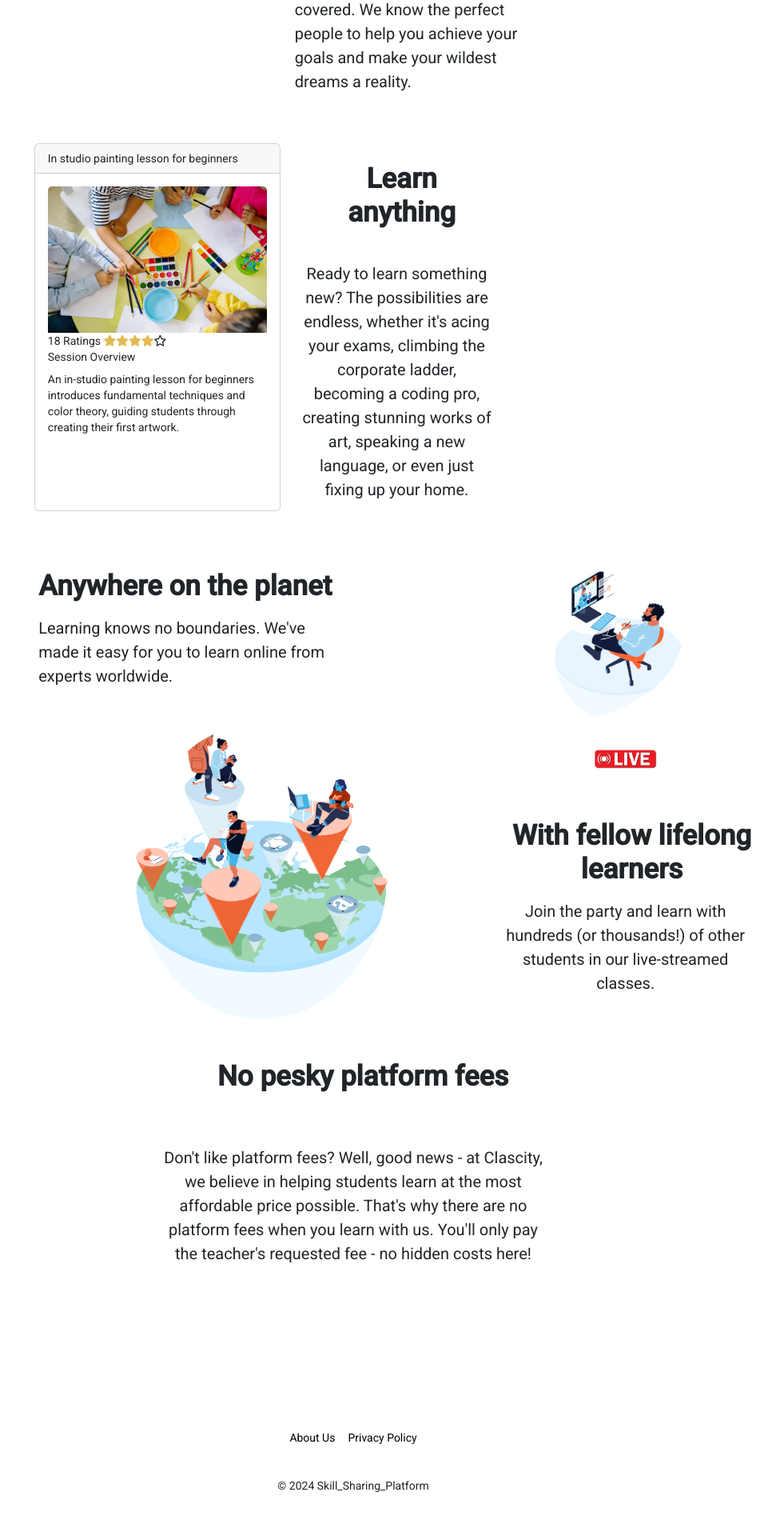
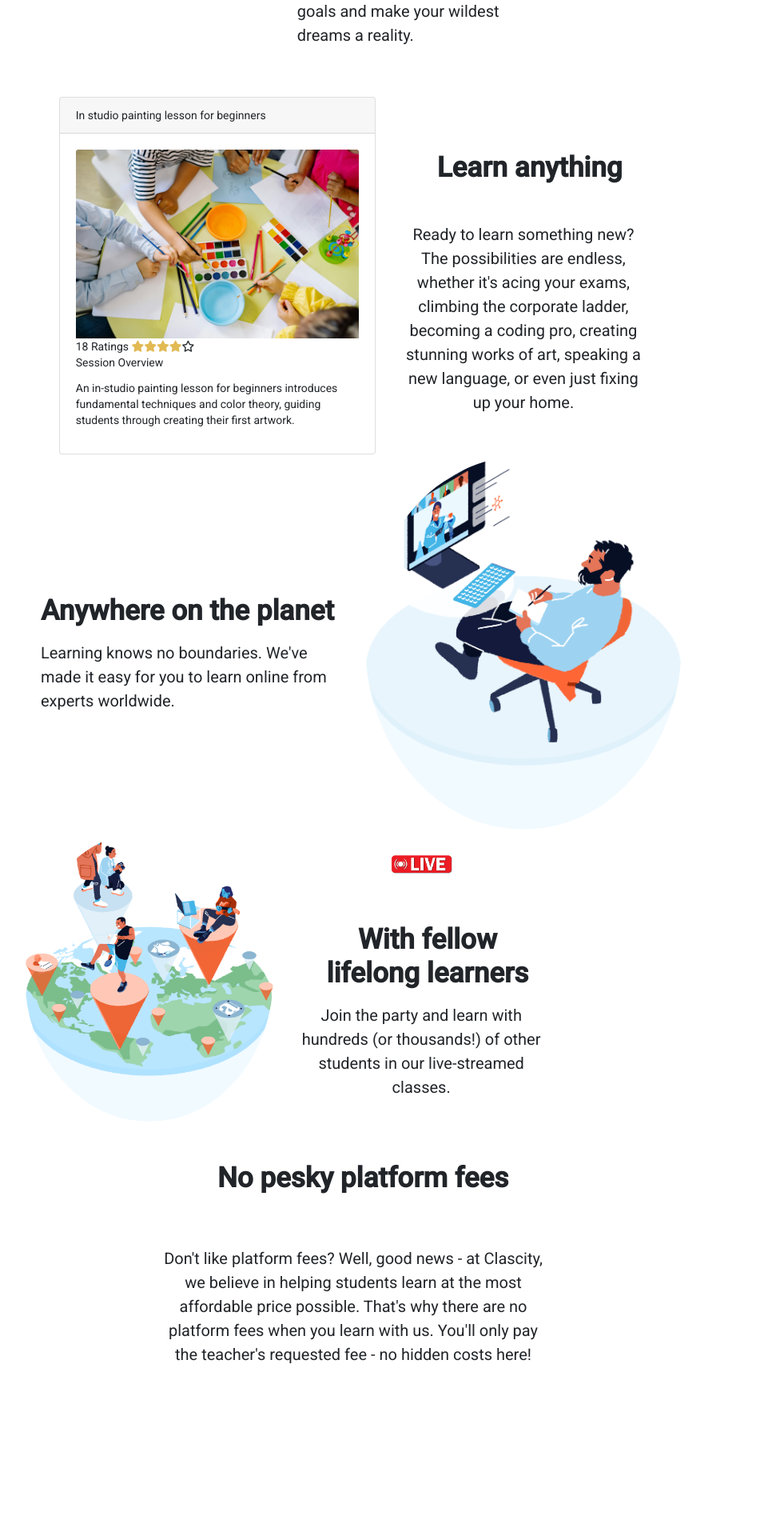
Before and after one commit to RohitMogal/Skill_sharing_Platform_FE, an Angular app: page / in a window 1280 px wide. Shown: the part 880-2795 px from the top of the page at 80% size, without its empty margins (198-1169 px from the left). Built offline with nearby package versions, Linux system fonts and the light colour scheme.

Commit message:
Add Popper

```diff
--- a/src/app/createsession/createsession.component.css
+++ b/src/app/createsession/createsession.component.css
@@ -1,5 +1,14 @@
 .container {
-    margin-top: 50px;
+    /* margin-top: 50px; */
+    border: 1px solid #ddd;
+    border-radius: 10px;
+    border-radius: 8px;
+    padding: 20px;
+    display: flexbox;
+    box-shadow: 0px 0px 10px rgba(7, 6, 6, 0.571);
+    max-width: 55%;
+    height: 30%;
+    margin: 0 auto;
 
   }
 
--- a/src/app/footer/footer.component.html
+++ b/src/app/footer/footer.component.html
@@ -1,15 +1,15 @@
 <footer class="text-center text-lg-start">
   <div class="container p-4">
-    <div class="row justify-content-center">
+    <div class="row justify-content-between">
       <!-- Links Section -->
-      <div class="col-lg-8 col-md-12 mb-4 mb-md-0 text-center">
+      <div class="col-lg-8 col-md-12 mb-4 mb-md-0 text-start">
         <a href="/about" class="text-decoration-none me-3">About Us</a>
         <a href="/privacy" class="text-decoration-none">Privacy Policy</a>
       </div>
+      <!-- Copyright Section -->
+      <div class="col-lg-4 col-md-12 mb-4 mb-md-0 text-end">
+        © 2024 Skill_Sharing_Platform
+      </div>
     </div>
   </div>
-  <div class="text-center p-3">
-    <!-- Copyright Section -->
-    © 2024 Skill_Sharing_Platform
-  </div>
 </footer>
--- a/src/app/navbar/navbar.component.html
+++ b/src/app/navbar/navbar.component.html
@@ -1,9 +1,9 @@
-<nav class="navbar navbar-expand-lg">
+<nav class="navbar navbar-expand-lg navbar-light bg-light">
   <a class="navbar-brand" href="#">Navbar</a>
-  <button class="navbar-toggler" type="button" data-toggle="collapse" data-target="#navbarNav" aria-controls="navbarNav" aria-expanded="false" aria-label="Toggle navigation">
+  <button class="navbar-toggler" type="button" data-toggle="collapse" data-target="#navbarSupportedContent" aria-controls="navbarSupportedContent" aria-expanded="false" aria-label="Toggle navigation">
     <span class="navbar-toggler-icon"></span>
   </button>
-  <div class="collapse navbar-collapse" id="navbarNav">
+  <div class="collapse navbar-collapse" id="navbarSupportedContent">
     <ul class="navbar-nav ml-auto">
       <li class="nav-item">
         <a class="nav-link" routerLink="/create-session">Create Session</a>
--- a/src/app/pages/home.component.html
+++ b/src/app/pages/home.component.html
@@ -1,11 +1,11 @@
 <div class="loadingPage">
-    <table class="loading-table">
+    <table class="loading-table w-100">
         <tr>
             <td colspan="2">
                 <section class="loading">
                     <div class="container-fluid">
                         <div class="row">
-                            <div class="col-xs-12 col-sm-10 col-lg-5 col-lg-offset-1">
+                            <div class="col-12 col-lg-6 offset-lg-3 text-center">
                                 <div class="hero-search">
                                     <h1 class="heading1">Learn from experts locally and around the world</h1>
                                     <p class="para1">"Clascity helps you find the right person with the right skills to learn from, fast."</p>
@@ -22,7 +22,7 @@
                 <section class="landing-about">
                     <div class="container-fluid">
                         <div class="row align-items-center">
-                            <div class="col-md-3 offset-md-2">
+                            <div class="col-md-4 offset-md-1">
                                 <h2 class="heading2">Unlock your full potential through skill sharing</h2>
                             </div>
                             <div class="col-md-4">
@@ -30,7 +30,7 @@
                                 <p class="para3">Ready to take your business to the next level? Or maybe you want to see the world from a new perspective (while flying through the air)? Either way, we've got you covered. We know the perfect people to help you achieve your goals and make your wildest dreams a reality.</p>
                             </div>
                             <div class="col-md-3">
-                                <img class="image img-fluid rotate-image round-image" alt="about" src="/assets/about.png">
+                                <img class="img-fluid rotate-image rounded-circle" alt="about" src="/assets/about.png">
                             </div>
                         </div>
                     </div>
@@ -41,14 +41,12 @@
             <td>
                 <section>
                     <div class="container mt-5">
-                        <div class="row justify-content-center card1">
-                            <div class="col-md-5 d-flex justify-content-center">
+                        <div class="row justify-content-center">
+                            <div class="col-md-5">
                                 <div class="card">
                                     <div class="card-header">In studio painting lesson for beginners</div>
                                     <div class="card-body">
-                                        <div class="card-img">
-                                            <img class="card-img-top" src="/assets/pexels-yankrukov-8613062.jpg" alt="Card image cap">
-                                        </div>
+                                        <img class="card-img-top" src="/assets/pexels-yankrukov-8613062.jpg" alt="Card image cap">
                                         <div class="card-text">
                                             18 Ratings
                                             <i class="fas fa-star" style="color: rgb(226, 186, 84);"></i>
@@ -57,36 +55,14 @@
                                             <i class="fas fa-star" style="color: rgb(226, 186, 84);"></i>
                                             <i class="far fa-star"></i>
                                         </div>
-                                        <div class="body">
-                                            <div class="card-title">Session Overview</div>
-                                            <p class="card-para4">An in-studio painting lesson for beginners introduces fundamental techniques and color theory, guiding students through creating their first artwork.</p>
-                                        </div>
+                                        <div class="card-title">Session Overview</div>
+                                        <p class="card-para4">An in-studio painting lesson for beginners introduces fundamental techniques and color theory, guiding students through creating their first artwork.</p>
                                     </div>
                                 </div>
                             </div>
-                            <div class="col-md-4 d-flex flex-column justify-content-center text-center ">
+                            <div class="col-md-4 text-center d-flex flex-column justify-content-center">
                                 <h2 class="heading2">Learn anything</h2>
                                 <p class="para2">Ready to learn something new? The possibilities are endless, whether it's acing your exams, climbing the corporate ladder, becoming a coding pro, creating stunning works of art, speaking a new language, or even just fixing up your home.</p>
-                            </div>
-                        </div>
-                    </div>
-                </section>
-            </td>
-        </tr>
-
-        <tr>
-
-        <tr>
-            <td colspan="2">
-                <section>
-                    <div class="container-fluid">
-                        <div class="row align-items-center">
-                            <div class="col-xs-12 col-sm-10 col-lg-5 offset-lg-1">
-                                <h2 class="heading4">Anywhere on the planet</h2>
-                                <p class="para6">Learning knows no boundaries. We've made it easy for you to learn online from experts worldwide.</p>
-                            </div>
-                            <div class="col-xs-12 col-sm-10 col-lg-5 d-flex justify-content-end">
-                                <img class="image2 round-image img-fluid"  alt="planet" src="/assets/Anywhere.png">
                             </div>
                         </div>
                     </div>
@@ -97,14 +73,31 @@
             <td colspan="2">
                 <section>
                     <div class="container-fluid">
-                        <div class="row align-items-center justify-content-end"> <!-- Added justify-content-end for right alignment -->
-                            <div class="col-xs-12 col-md-4 col-lg-4">
-                                <img class="image1 img-fluid round-image " alt="world" src="/assets/Planet.png">
+                        <div class="row align-items-center">
+                            <div class="col-lg-5 offset-lg-1">
+                                <h2 class="heading4">Anywhere on the planet</h2>
+                                <p class="para6">Learning knows no boundaries. We've made it easy for you to learn online from experts worldwide.</p>
                             </div>
-                            <div class="col-xs-12 col-md-4 col-lg-4 offset-lg-1 text-right"> <!-- Added text-right for alignment -->
+                            <div class="col-lg-5 d-flex justify-content-end">
+                                <img class="img-fluid rounded-circle" alt="planet" src="/assets/Anywhere.png">
+                            </div>
+                        </div>
+                    </div>
+                </section>
+            </td>
+        </tr>
+        <tr>
+            <td colspan="2">
+                <section>
+                    <div class="container-fluid">
+                        <div class="row align-items-center">
+                            <div class="col-lg-4 offset-lg-1">
+                                <img class="img-fluid rounded-circle" alt="world" src="/assets/Planet.png">
+                            </div>
+                            <div class="col-lg-4">
                                 <div class="text-center">
                                     <div class="live mb-3">
-                                        <img class="image img-fluid" style="width: 30%;" alt="live" src="/assets/LiveLogo.png">
+                                        <img class="img-fluid" style="width: 30%;" alt="live" src="/assets/LiveLogo.png">
                                     </div>
                                     <h3 class="heading5">With fellow lifelong learners</h3>
                                     <p class="para7">Join the party and learn with hundreds (or thousands!) of other students in our live-streamed classes.</p>
@@ -121,11 +114,9 @@
                 <section>
                     <div class="container-fluid">
                         <div class="row justify-content-center">
-                            <div class="col-xs-12 col-md-8 col-lg-6">
-                                <div class="text-center">
-                                    <h3 class="heading6">No pesky platform fees</h3>
-                                    <p class="para8">Don't like platform fees? Well, good news - at Clascity, we believe in helping students learn at the most affordable price possible. That's why there are no platform fees when you learn with us. You'll only pay the teacher's requested fee - no hidden costs here!</p>
-                                </div>
+                            <div class="col-md-8 col-lg-6 text-center">
+                                <h3 class="heading6">No pesky platform fees</h3>
+                                <p class="para8">Don't like platform fees? Well, good news - at Clascity, we believe in helping students learn at the most affordable price possible. That's why there are no platform fees when you learn with us. You'll only pay the teacher's requested fee - no hidden costs here!</p>
                             </div>
                         </div>
                     </div>
--- a/src/app/pages/home.component.ts
+++ b/src/app/pages/home.component.ts
@@ -1,4 +1,5 @@
 import { Component, OnInit } from '@angular/core';
+
 
 @Component({
   selector: 'app-home',
--- a/src/index.html
+++ b/src/index.html
@@ -6,7 +6,6 @@
   <base href="/">
   <meta name="viewport" content="width=device-width, initial-scale=1">
   <link rel="icon" type="image/x-icon" href="favicon.ico">
-  <link rel="stylesheet" href="https://cdn.jsdelivr.net/npm/bootstrap@4.3.1/dist/css/bootstrap.min.css" integrity="sha384-ggOyR0iXCbMQv3Xipma34MD+dH/1fQ784/j6cY/iJTQUOhcWr7x9JvoRxT2MZw1T" crossorigin="anonymous">
   <link rel="preconnect" href="https://fonts.gstatic.com">
   <link href="https://fonts.googleapis.com/css2?family=Roboto:wght@300;400;500&display=swap" rel="stylesheet">
   <link href="https://fonts.googleapis.com/icon?family=Material+Icons" rel="stylesheet">
```
Also changed, not shown: angular.json (+6 -3 lines), package.json (+6 -2 lines), src/app/createsession/createsession.component.html (+43 -51 lines), 1 other file (tests, documents, lock files or other folders).
